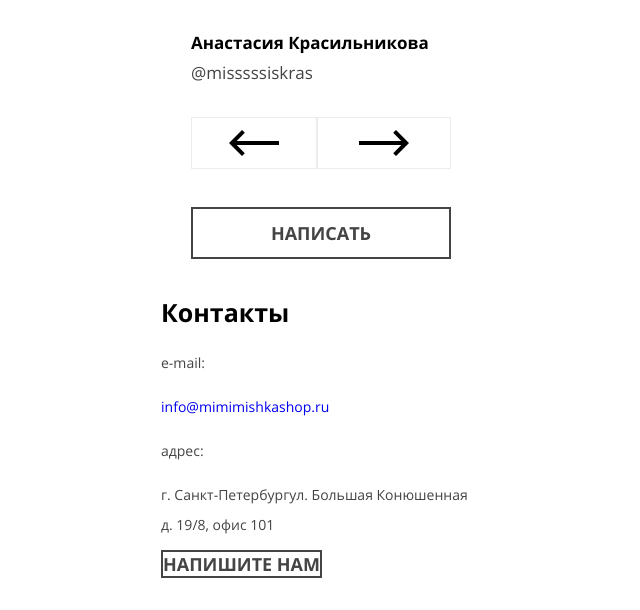
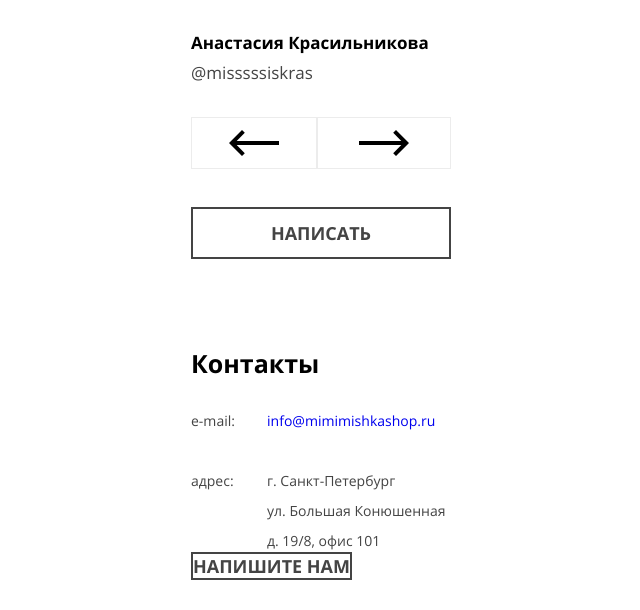
Before and after one commit to htmlacademy-adaptive/1491425-mishka-27, a plain HTML site: page source/index.html in a window 1280 px wide. Shown: the part 2567-3177 px from the top of the page, without its empty margins (319-959 px from the left). Drawn offline with nearby package versions, Linux system fonts and the light colour scheme; files that its build step writes are made by us from their sources.

Commit message:
Добавляет стили для блока контакты и добавляет в разметку тег бр

```diff
--- a/source/index.html
+++ b/source/index.html
@@ -170,7 +170,7 @@
           <a class="contacts__link" href="mailto:info@mimimishkashop.ru">info@mimimishkashop.ru</a>
         </p>
         <p class="contacts__text">адрес:</p>
-        <p class="contacts__text">г. Санкт-Петербургул. Большая Конюшенная д. 19/8, офис 101</p>
+        <p class="contacts__text">г. Санкт-Петербург<br> ул. Большая Конюшенная д. 19/8, офис 101</p>
       </address>
 
       <a class="contacts__button primary-button" href="#">Напишите нам</a>
--- a/source/less/blocks/contacts.less
+++ b/source/less/blocks/contacts.less
@@ -1,7 +1,21 @@
+
+.contacts {
+  padding: 51px 30px 0;
+}
+
 .contacts__title {
   .title-h2();
+  margin-top: 0;
+  margin-bottom: 28px;
+}
+
+.contacts__organization {
+  display: grid;
+  grid-template-columns: 76px 183px;
+  row-gap: 30px;
 }
 
 .contacts__text {
   .text (@f-size: 14px; @l-height: 30px;);
+  margin: 0;
 }
```
